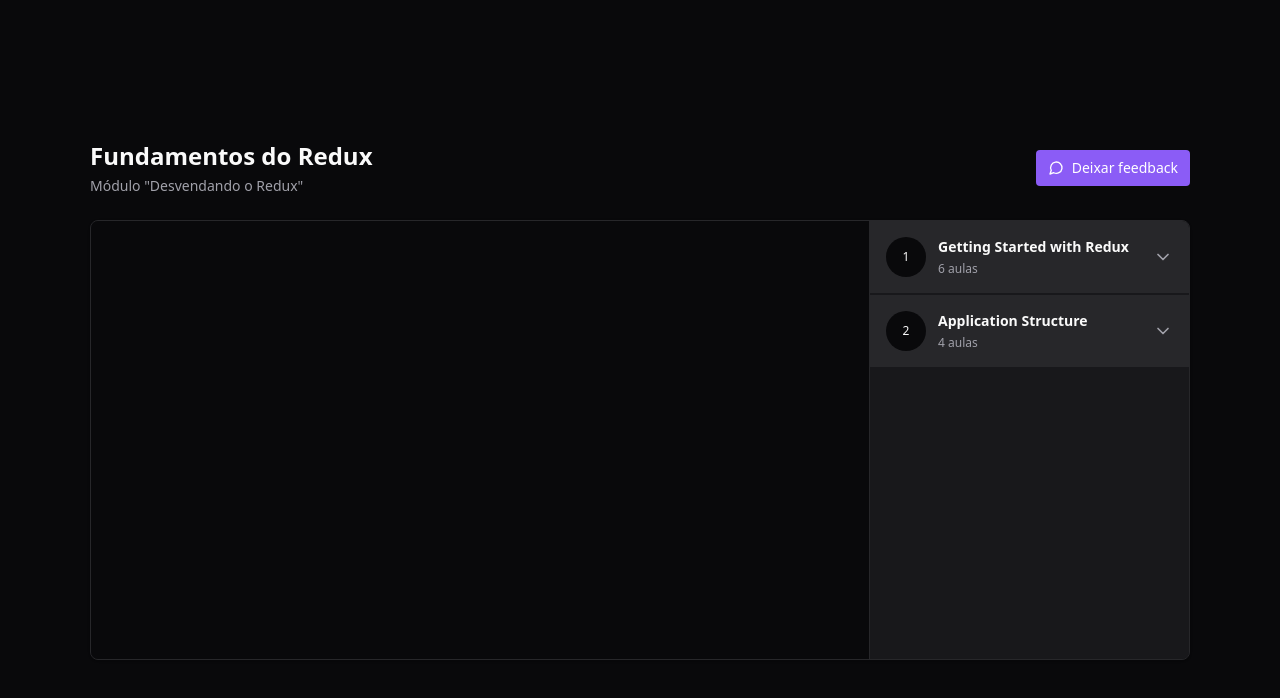
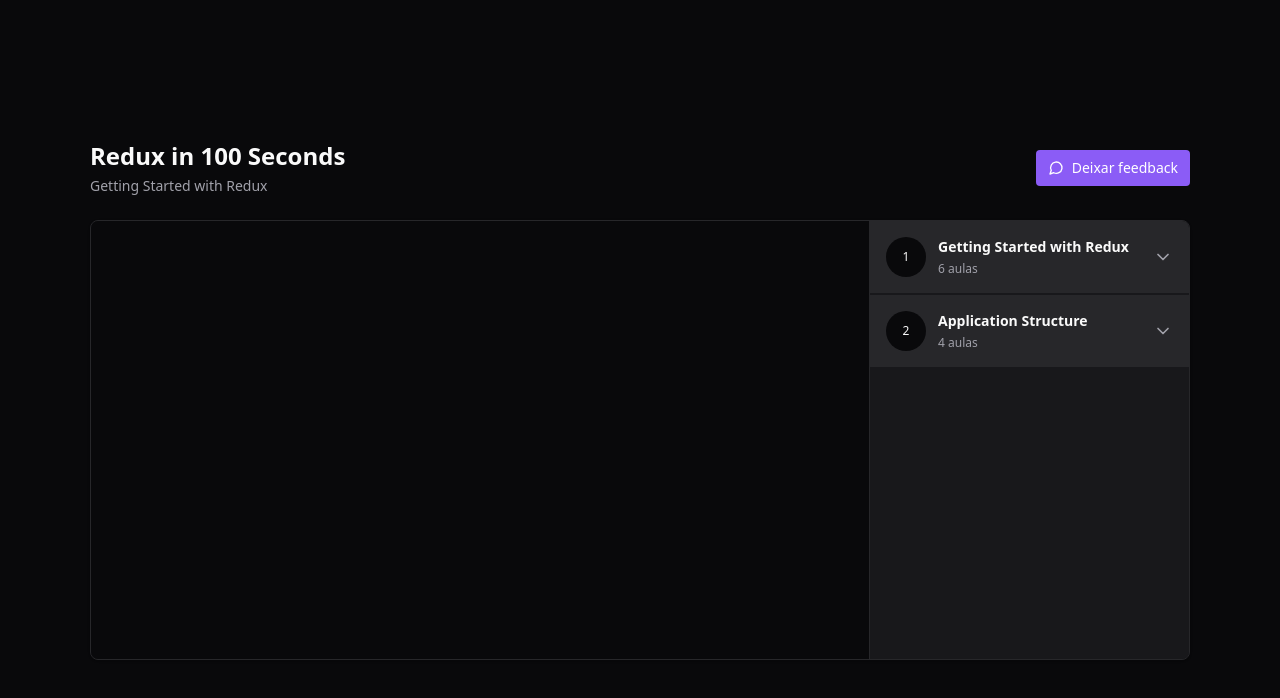
Before and after one commit to livimonte/redux-zustand, a React (Vite) app: page / in a window 1280 px wide. Shown: the top 698 px of the page. Built offline with nearby package versions, Linux system fonts and the light colour scheme.

Commit message:
feat: highlights active video

```diff
--- a/src/components/Header.tsx
+++ b/src/components/Header.tsx
@@ -1,8 +1,19 @@
+import { useAppSelector } from '../store'
+
 export function Header() {
+  const { currentModule, currentLesson } = useAppSelector((state) => {
+    const { currentModuleIndex, currentLessonIndex } = state.player
+
+    const currentModule = state.player.course.modules[currentModuleIndex]
+    const currentLesson = currentModule.lessons[currentLessonIndex]
+
+    return { currentModule, currentLesson }
+  })
+
   return (
     <div className="flex flex-col gap-1">
-      <h1 className="text-2xl font-bold">Fundamentos do Redux</h1>
-      <span className="text-sm text-zinc-400">Módulo "Desvendando o Redux"</span>
+      <h1 className="text-2xl font-bold">{currentLesson.title}</h1>
+      <span className="text-sm text-zinc-400">{currentModule.title}</span>
     </div>
   )
 }
--- a/src/components/Lesson.tsx
+++ b/src/components/Lesson.tsx
@@ -1,15 +1,25 @@
-import { Video } from 'lucide-react'
+import { PlayCircle, Video } from 'lucide-react'
 
 interface LessonProps {
   title: string
   duration: string
+  isCurrent?: boolean
   onPlay: () => void
 }
 
-export function Lesson({ title, duration, onPlay }: LessonProps) {
+export function Lesson({ title, duration, onPlay, isCurrent = false }: LessonProps) {
   return (
-    <button onClick={onPlay} className="flex items-center gap-3 text-sm text-zinc-400">
-      <Video className="w-4 h-4 text-zinc-500" />
+    <button
+      onClick={onPlay}
+      data-active={isCurrent}
+      disabled={isCurrent}
+      className="data-[active=true]:text-emerald-400 enabled:hover:text-zinc-100 flex items-center gap-3 text-sm text-zinc-400 ">
+      {isCurrent ? (
+        <PlayCircle className="w-4 h-4 text-emerald-400" />
+      ) : (
+        <Video className="w-4 h-4 text-zinc-500" />
+      )}
+
       <span>{title}</span>
       <span className="ml-auto font-mono text-xs text-zinc-500">{duration}</span>
     </button>
--- a/src/components/Module.tsx
+++ b/src/components/Module.tsx
@@ -13,6 +13,12 @@
 
 export function Module({ moduleIndex, title, amountOfLessons }: ModuleProps) {
   const dispatch = useDispatch()
+
+  const { currentModuleIndex, currentLessonIndex } = useAppSelector((state) => {
+    const { currentModuleIndex, currentLessonIndex } = state.player
+
+    return { currentModuleIndex, currentLessonIndex }
+  })
 
   const lessons = useAppSelector((state) => state.player.course.modules[moduleIndex].lessons)
 
@@ -34,11 +40,15 @@
       <Collapsible.Content>
         <nav className="relative flex flex-col gap-4 p-6">
           {lessons.map((lesson, lessonIndex) => {
+            const isCurrent =
+              currentModuleIndex === moduleIndex && currentLessonIndex === lessonIndex
+
             return (
               <Lesson
                 key={lesson.id}
                 title={lesson.title}
                 duration={lesson.duration}
+                isCurrent={isCurrent}
                 onPlay={() => dispatch(play([moduleIndex, lessonIndex]))}
               />
             )
--- a/src/components/Video.tsx
+++ b/src/components/Video.tsx
@@ -11,8 +11,6 @@
     return currentLesson
   })
 
-  console.log(lesson)
-
   return (
     <div className="w-full bg-zinc-950 aspect-video">
       <ReactPlayer
```
